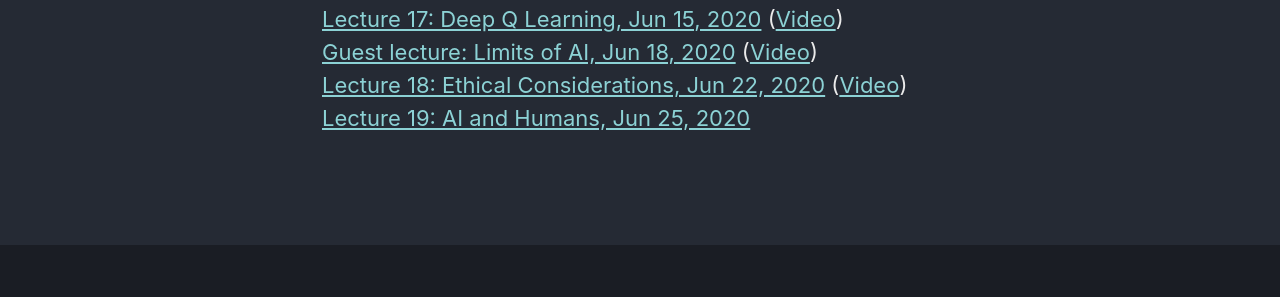
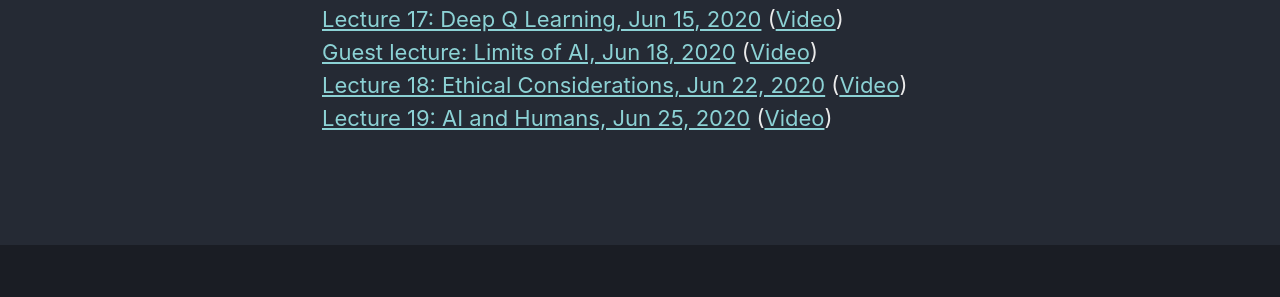
Before and after one commit to yawgmoth/CI-0129, a Jekyll site: the page built from _pages/slides.html, in a window 1280 px wide. Shown: the part 853-1150 px from the top of the page. Built offline with Jekyll 4.4.1, drawn with Linux system fonts in a browser that asks for light colours; cached includes are drawn as plain includes; nearby versions of some CDN libraries.

Commit message:
add video link

```diff
--- a/_pages/slides.html
+++ b/_pages/slides.html
@@ -28,4 +28,4 @@ categories: [frontpage]
 <a href="lecture17.html">Lecture 17: Deep Q Learning, Jun 15, 2020</a> (<a href="https://www.youtube.com/watch?v=zd04MX2m66s">Video</a>) <br/>
 <a href="/CI-0129/assets/pdf/ailimits.pdf">Guest lecture: Limits of AI, Jun 18, 2020</a> (<a href="https://drive.google.com/file/d/1PAqcuCMpP1CvpcGTUgXtMOMZ-7j99-rQ/view?usp=sharing">Video</a>) <br/>
 <a href="lecture18.html">Lecture 18: Ethical Considerations, Jun 22, 2020</a> (<a href="https://www.youtube.com/watch?v=v6VU7PQzhNY">Video</a>)<br/>
-<a href="lecture19.html">Lecture 19: AI and Humans, Jun 25, 2020</a>
+<a href="lecture19.html">Lecture 19: AI and Humans, Jun 25, 2020</a> (<a href="https://www.youtube.com/watch?v=U4k8tB-bfik">Video</a>)
```
